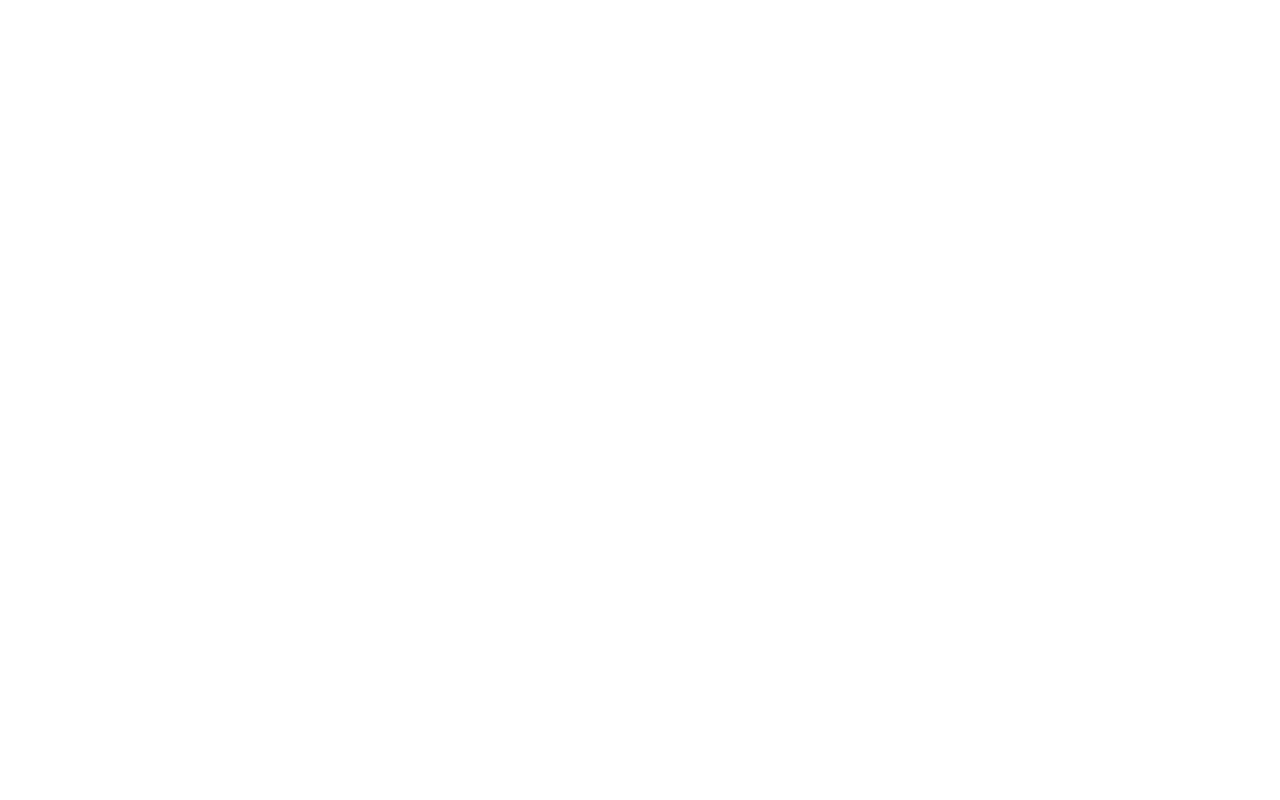
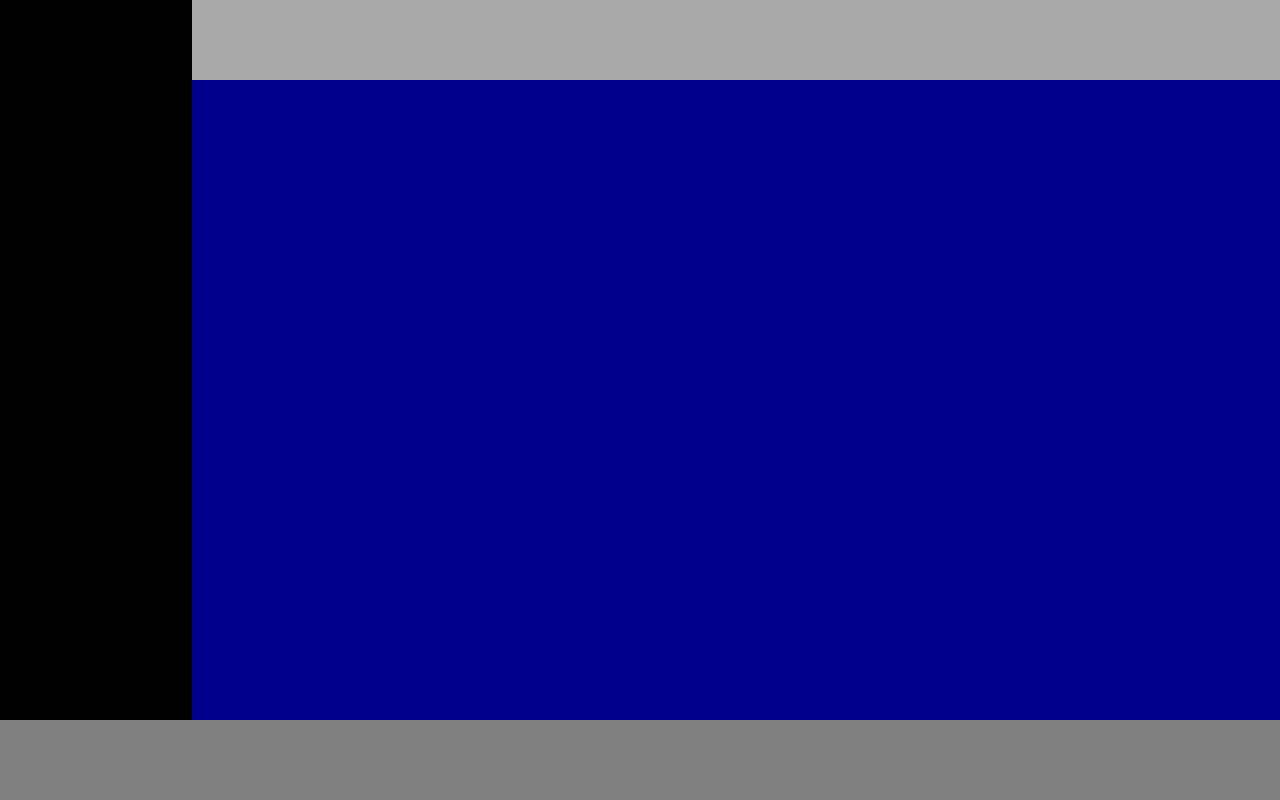
Before and after one commit to mick-cofano/html-css-spotifyweb, a plain HTML site: page index.html in a window 1280 px wide. Drawn offline with nearby package versions, Linux system fonts and the light colour scheme.

Commit message:
Accenno di struttura, ancora molto prematura

```diff
--- a/css/style.css
+++ b/css/style.css
@@ -3,3 +3,29 @@
   padding: 0;
   margin: 0;
 }
+
+.sx-grid {
+  background-color: black;
+  height: 100vh;
+  width: 15vw;
+  position: absolute;
+}
+
+.header-upgrade {
+  height: 10vh;
+  width: 100vw;
+  background-color: darkgrey;
+}
+
+.main-section {
+  background-color: darkblue;
+  height: 80vh;
+  width: 100vw;
+}
+
+.reproduction-bar {
+  background-color: grey;
+  height: 10vh;
+  width: 100vw;
+  position: absolute;
+}
--- a/index.html
+++ b/index.html
@@ -11,26 +11,50 @@
   <body>
 
     <!-- griglia di sinistra -->
+    <div class="sx-grid">
+
+    </div>
     <!-- end griglia di sinistra -->
 
     <!-- effettua upgrade -->
+    <div class="header-upgrade">
+
+    </div>
     <!-- effettua upgrade -->
 
     <!-- main -->
+    <div class="main-section">
+
       <!-- navbar main -->
+      <div class="navbar-main">
+
+      </div>
       <!-- navbar main -->
 
       <!-- section recently played -->
+      <div class="recently-played">
+
+      </div>
       <!-- section recently played -->
 
       <!-- section creato per john doe -->
+      <div class="created-for-you">
+
+      </div>
       <!-- section creato per john doe -->
 
       <!-- section artisti più popolari -->
+      <div class="popular-artists">
+
+      </div>
       <!-- section artisti più popolari -->
+    </div>
     <!-- end main -->
 
     <!-- footer (barra riproduzione) -->
+    <div class="reproduction-bar">
+
+    </div>
     <!-- footer (barra riproduzione) -->
   </body>
 </html>
```
